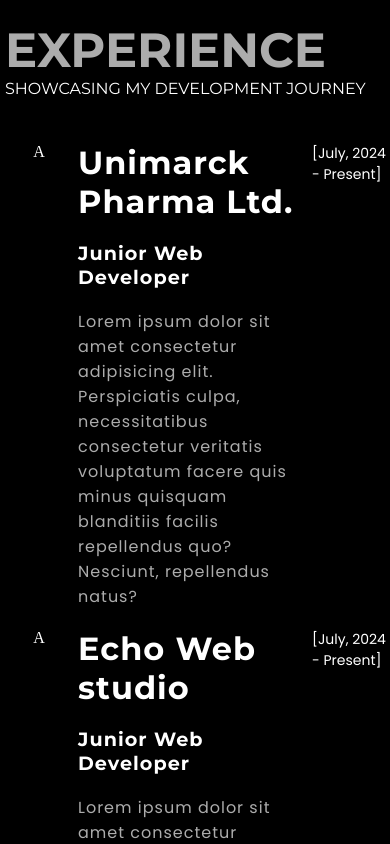
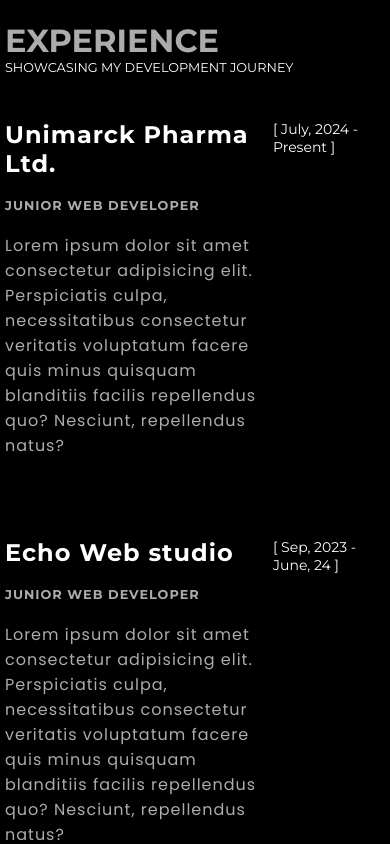
Before and after one commit to AgyapalSingh/next-portfolio, a Next.js app: page / in a window 390 px wide. Shown: the part 3380-4224 px from the top of the page. Built offline with nearby package versions, Linux system fonts and the light colour scheme.

Commit message:
Experience section updated

```diff
--- a/app/components/ExperienceComponent/Experience.jsx
+++ b/app/components/ExperienceComponent/Experience.jsx
@@ -12,10 +12,8 @@
 
       <div className="ag-experience-content">
         <div className="ag-experience-experience-card">
-          <div className="ag-experience-experience-logo">A</div>
-
           <div className="ag-experience-experience-details">
-          <h1>Unimarck Pharma Ltd.</h1>
+            <h1>Unimarck Pharma Ltd.</h1>
             <h2>Junior Web Developer</h2>
             <p>
               Lorem ipsum dolor sit amet consectetur adipisicing elit.
@@ -26,14 +24,11 @@
           </div>
 
           <div className="ag-experience-experience-time-period">
-            [July, 2024 - Present]
+            [ July, 2024 - Present ]
           </div>
         </div>
 
-
         <div className="ag-experience-experience-card">
-          <div className="ag-experience-experience-logo">A</div>
-
           <div className="ag-experience-experience-details">
             <h1>Echo Web studio</h1>
             <h2>Junior Web Developer</h2>
@@ -46,7 +41,7 @@
           </div>
 
           <div className="ag-experience-experience-time-period">
-            [July, 2024 - Present]
+            [ Sep, 2023 - June, 24 ]
           </div>
         </div>
       </div>
--- a/app/globals.css
+++ b/app/globals.css
@@ -572,7 +572,7 @@
   width: 70%;
   display: flex;
   flex-direction: column;
-  gap: 20px;
+  gap: 80px;
 }
 
 .ag-experience-experience-logo {
@@ -583,7 +583,11 @@
 .ag-experience-experience-card {
   width: 100%;
   display: grid;
-  grid-template-columns: 20% 60% 20%;
+  grid-template-columns: 70% 30%;
+}
+
+.ag-experience-experience-details{
+  padding: 0px 2px 0px 5px;
 }
 
 .ag-experience-experience-details h1 {
@@ -597,9 +601,10 @@
 .ag-experience-experience-details h2 {
   font-family: var(--font-montserrat);
   letter-spacing: 1px;
-  color: var(--text-color);
+  color: var(--tex-color-secondary);
   margin-bottom: 20px;
   font-size: 1.2rem;
+  text-transform: uppercase;
 }
 
 .ag-experience-experience-details p {
@@ -611,8 +616,8 @@
 
 .ag-experience-experience-time-period {
   display: flex;
-  justify-content: end;
-  font-family: var(--font-poppins);
+  justify-content: center;
+  font-family: var(--font-montserrat);
   color: var(--text-color);
   font-size: 14px;
 }
@@ -627,7 +632,7 @@
     top: 120px;
     background-color: var(--bg-color);
     padding: 15px 5px;
-    margin-bottom: 30px;
+    margin-bottom: 50px;
   }
 
   .ag-experience-content {
@@ -645,8 +650,17 @@
     top: 120px;
     background-color: var(--bg-color);
     padding: 15px 5px;
-    margin-bottom: 30px;
+    margin-bottom: 50px;
   }
+
+  .ag-experience-title div h2 {
+    font-size: 2rem;
+  }
+
+  .ag-experience-title div p {
+    font-size: 0.8rem;
+  }
+
   .ag-experience-content {
     width: 100%;
   }
@@ -664,7 +678,23 @@
     padding: 15px 5px;
     margin-bottom: 30px;
   }
+
+  .ag-experience-title div h2 {
+    font-size: 2rem;
+  }
+
+  .ag-experience-title div p {
+    font-size: 0.8rem;
+  }
   .ag-experience-content {
     width: 100%;
   }
+
+  .ag-experience-experience-details h1 {
+    font-size: 1.5rem;
+  }
+
+  .ag-experience-experience-details h2 {
+    font-size: 0.8rem;
+  }
 }
```
